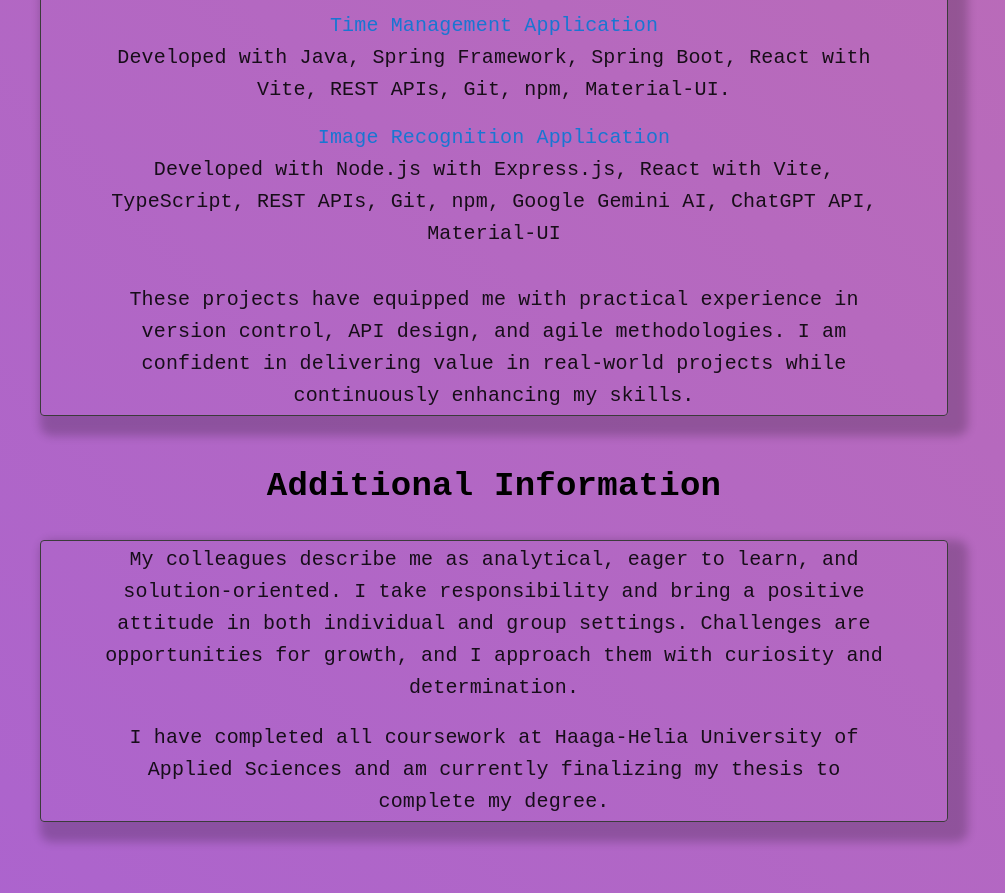
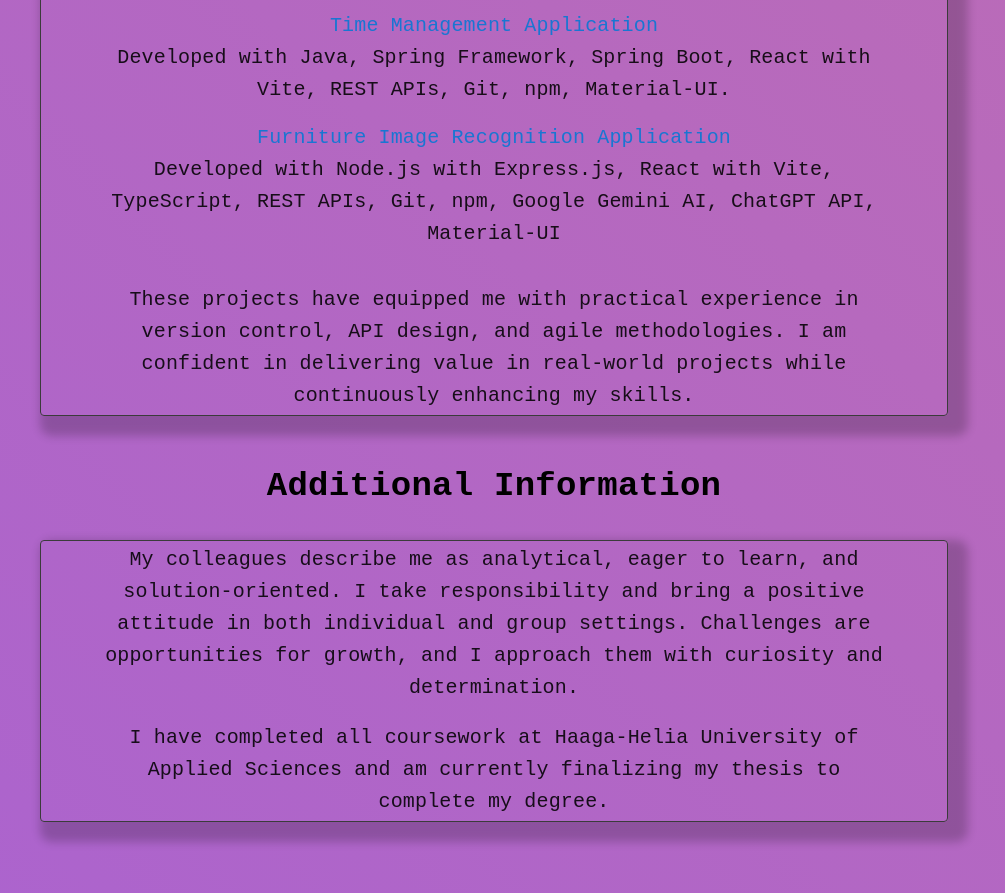
Before and after one commit to antonrezin/PortfolioContactWebsite, a React (Vite) app: page / in a window 1280 px wide. Shown: the part 1920-2813 px from the top of the page, without its empty margins (146-1151 px from the left). Built offline with nearby package versions, Linux system fonts and the light colour scheme.

Commit message:
Update Home.jsx

```diff
--- a/src/components/Home.jsx
+++ b/src/components/Home.jsx
@@ -249,7 +249,7 @@ function Home() {
                 rel="noopener noreferrer"
                 sx={{ textDecoration: "none", color: "primary.main" }}
               >
-                Image Recognition Application
+                Furniture Image Recognition Application
               </Link>
               <br />
               Developed with Node.js with Express.js, React with Vite,
```
